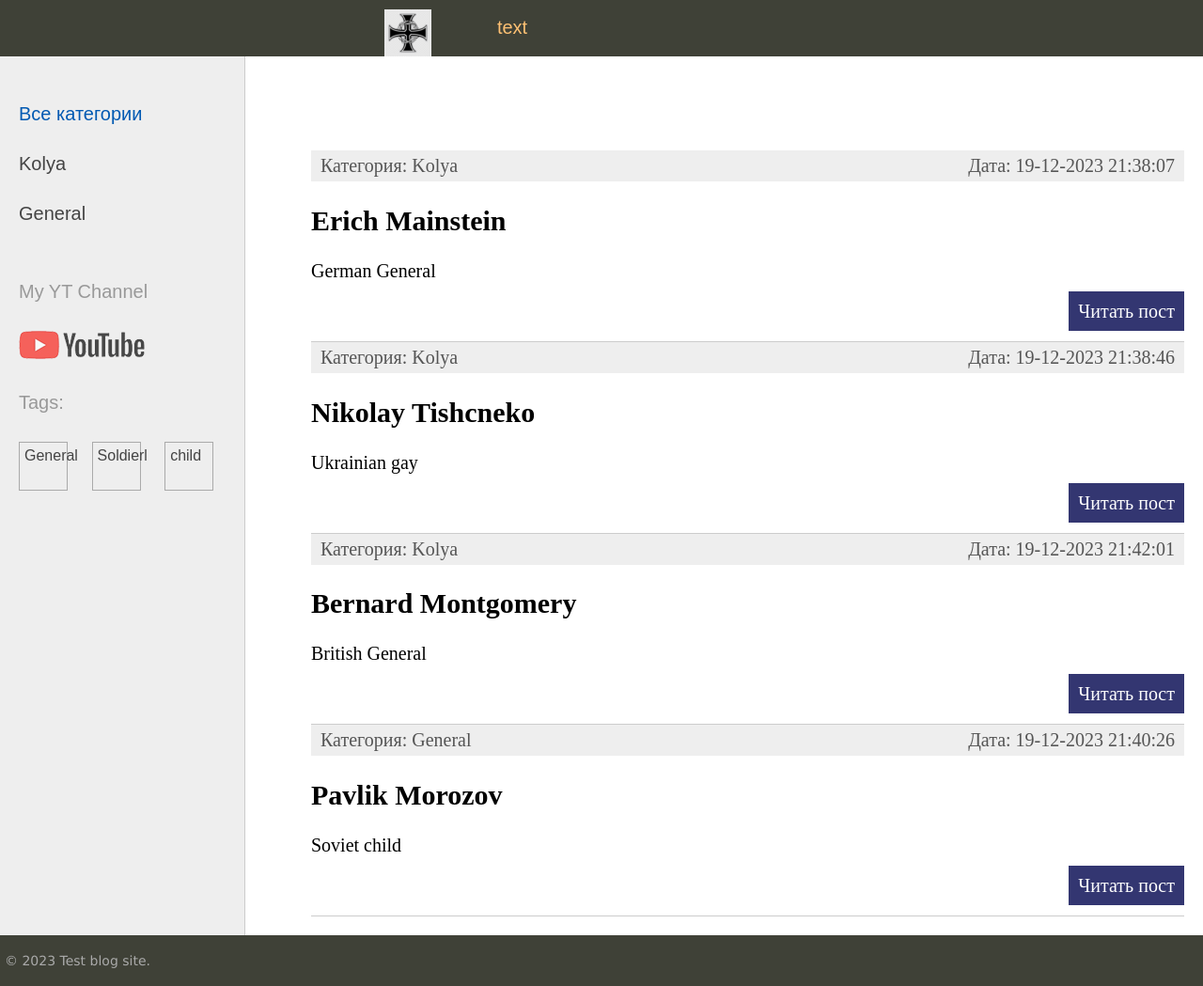
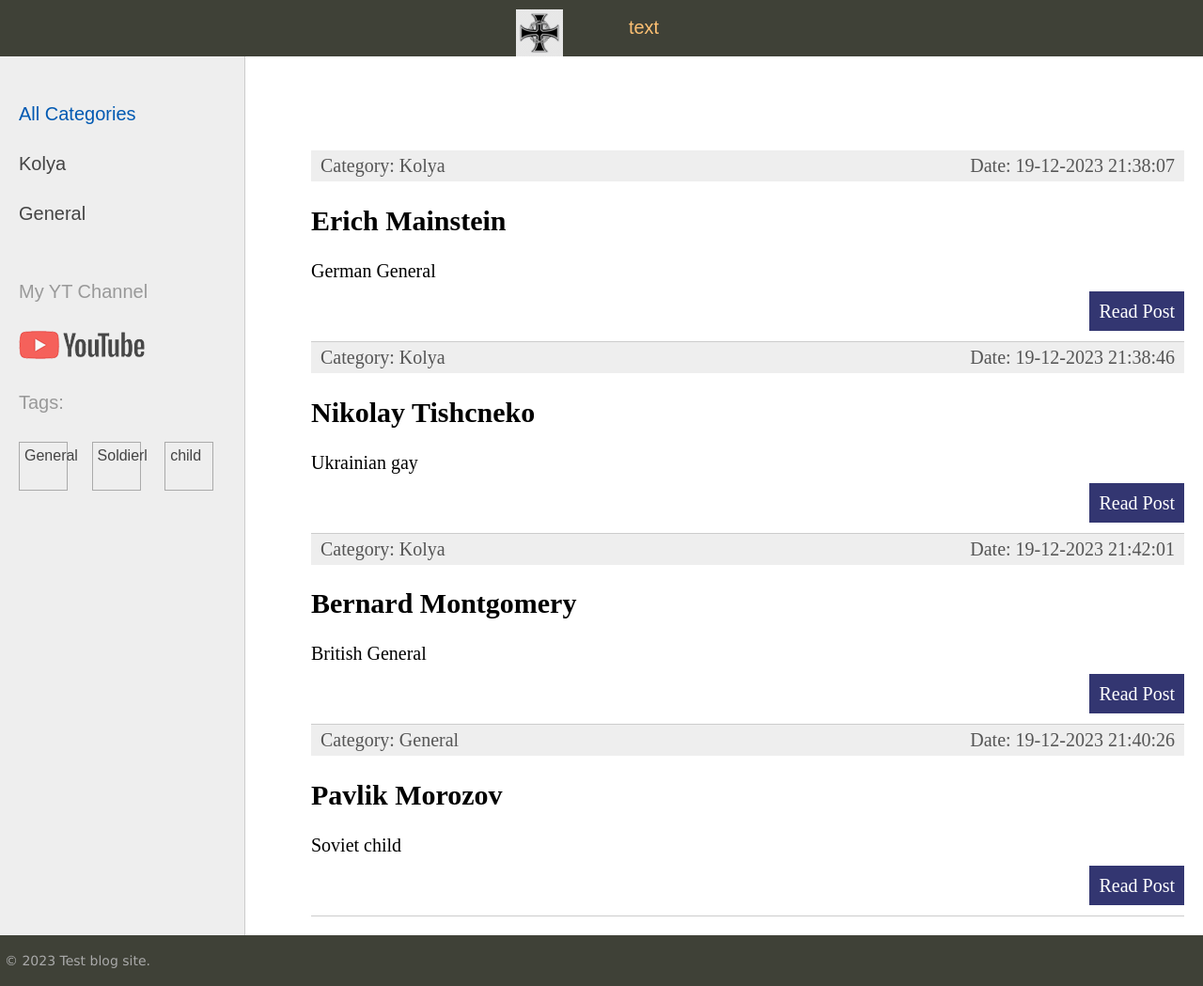
Before and after one commit to YaroslawShmygelski/Django_WW2_Forum, a Django app: page / in a window 1280 px wide. Shown: the whole page at 94% size. Run offline with Django 4.2, Linux system fonts and the light colour scheme; data comes from the database, SQL or seed files in the repository.

Commit message:
Fixed little bugs

```diff
--- a/firstsite/sitetest/templates/sitetest/index.html
+++ b/firstsite/sitetest/templates/sitetest/index.html
@@ -4,15 +4,15 @@
 <ul class="list-articles">
 	{% for p in posts %}
 			<li><div class="article-panel">
-	<p class="first">Категория: {{p.cat.name}}</p>
-	<p class="last">Дата: {{p.time_update|date:"d-m-Y H:i:s"}}</p>
+	<p class="first">Category: {{p.cat.name}}</p>
+	<p class="last">Date: {{p.time_update|date:"d-m-Y H:i:s"}}</p>
     </div>
 				<h2>{{p.title}}</h2>
     {% autoescape off %}
 	{{p.content|linebreaks|truncatewords:40}}
     {% endautoescape %}
 			<div class="clear"></div>
-			<p class="link-read-post"><a href="{{ p.get_absolute_url }}">Читать пост</a></p>
+			<p class="link-read-post"><a href="{{ p.get_absolute_url }}">Read Post</a></p>
 			</li>
 	{% endfor %}
 </ul>
--- a/firstsite/sitetest/views.py
+++ b/firstsite/sitetest/views.py
@@ -11,28 +11,13 @@
         {'title': "Войти", 'url_name': 'login'}
         ]
 
-data_db = [
-    {'id': 1, 'title': 'Анджелина Джоли', 'content': '''<h1>Анджелина Джоли</h1> (англ. Angelina Jolie[7], при рождении Войт (англ. Voight), ранее Джоли Питт (англ. Jolie Pitt); род. 4 июня 1975, Лос-Анджелес, Калифорния, США) — американская актриса кино, телевидения и озвучивания, кинорежиссёр, сценаристка, продюсер, фотомодель, посол доброй воли ООН.
-    Обладательница премии «Оскар», трёх премий «Золотой глобус» (первая актриса в истории, три года подряд выигравшая премию) и двух «Премий Гильдии киноактёров США».''',
-     'is_published': True},
-    {'id': 2, 'title': 'Марго Робби', 'content': 'Биография Марго Робби', 'is_published': False},
-    {'id': 3, 'title': 'Джулия Робертс', 'content': 'Биография Джулия Робертс', 'is_published': True},
-]
-
-cats_db = [{"gat": 1}]
-
-data = {"title": "Mywebsite",
-        "menu": menu,
-        "number": 220,
-        "posts": data_db
-        }
 
 
 def index(request):
     posts = Persons.published.all()
 
     data = {"title": "Mywebsite",
-            "menu": menu,
+
             "number": 220,
             "posts": posts,
             "cat_selected": 0
--- a/firstsite/templates/base.html
+++ b/firstsite/templates/base.html
@@ -33,9 +33,9 @@
 	<td valign="top" class="left-chapters">
 	<ul id="leftchapters">
 		{% if cat_selected == 0 or cat_selected is None %}
-		<li class="selected">Все категории</li>
+		<li class="selected">All Categories</li>
 		{% else %}
-		<li><a href="{% url 'home' %}">Все категории</a></li>
+		<li><a href="{% url 'home' %}">All categories</a></li>
 		{% endif %}
 		{% show_categories cat_selected%}
 
```
